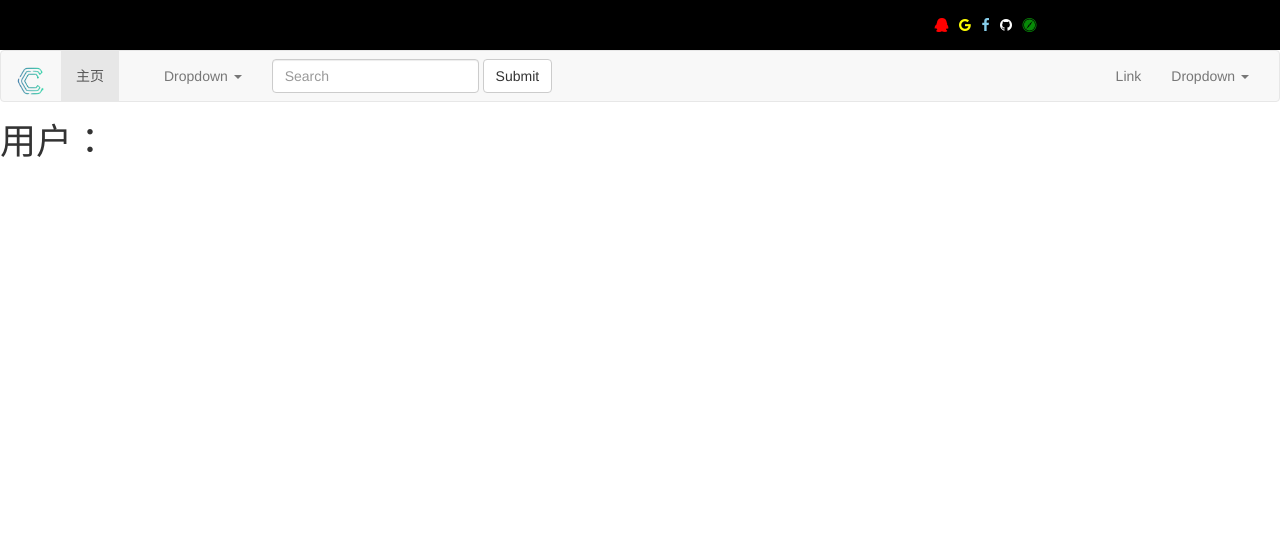
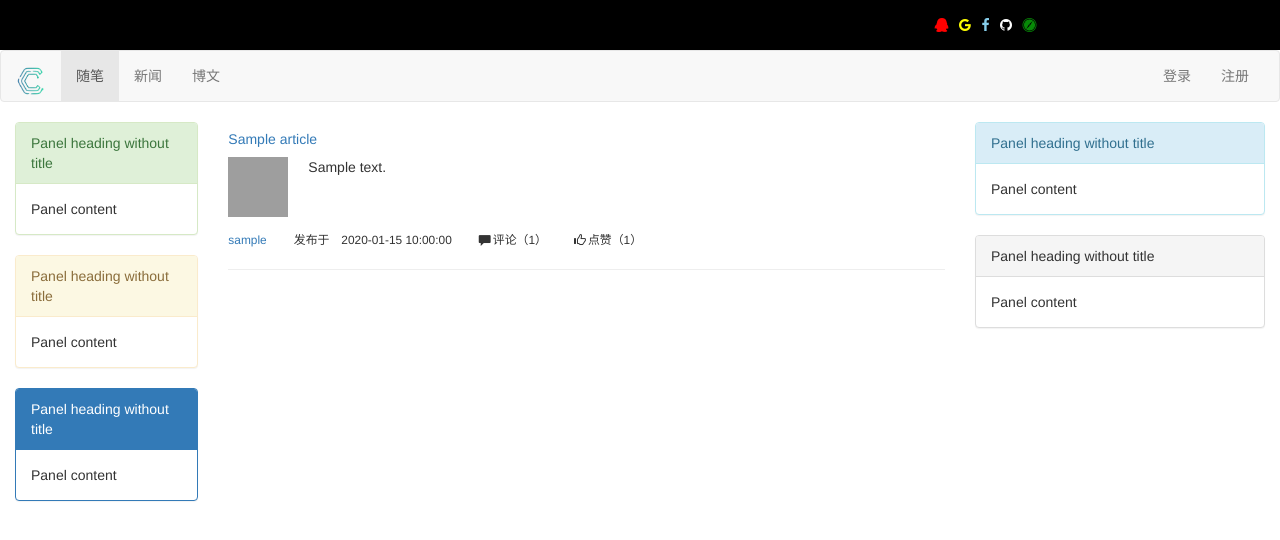
Before and after one commit to Dandelionym/CentBlog, a Django app: page / in a window 1280 px wide. Shown: the top 540 px of the page. Run offline with Django 3.2, Linux system fonts and the light colour scheme; tables that the repository leaves empty hold one stand-in row (values such as "Sample post"); some libraries are stand-ins or nearby versions; grey boxes are pictures that could not be loaded.

Commit message:
Django 2.2 : 2020-07-05

```diff
--- a/BlogCN/urls.py
+++ b/BlogCN/urls.py
@@ -23,15 +23,23 @@ urlpatterns = [
     path('admin/', admin.site.urls),
     path('', views.index, name='index'),
     path('login/', views.login, name='login'),
+    path('logout/', views.logout, name='logout'),
     path('index/', views.index, name='index'),
     path('register/', views.register, name='register'),
+    path('digg/', views.digg),
+
+    # Personal sites
+    re_path('^(?P<username>\w+)/(?P<condition>tag|archive|category)/(?P<param>.*)/$', views.home_site),
+    re_path('^(?P<username>\w+)/$', views.home_site),
+
+    # Articles
+re_path('^(?P<username>\w+)/articles/(?P<article_id>\d+)$', views.article_detail),
 
 
 
-
-
+    # Function
     path('get_valid_img/', views.get_valid_img),
 
-
+    # Media
     re_path(r'media/(?P<path>.*)$', serve, {'document_root': settings.MEDIA_ROOT})
 ]
--- a/CentBLG/models.py
+++ b/CentBLG/models.py
@@ -58,6 +58,11 @@ class Article(models.Model):
 	title = models.CharField(max_length=50, verbose_name='文章标题')
 	desc = models.CharField(max_length=255, verbose_name='文章描述')
 	create_time = models.DateTimeField(verbose_name='创建时间', auto_now_add=True)
+	content = models.TextField()
+
+	comment_count = models.IntegerField(default=0)
+	up_count = models.IntegerField(default=0)
+	down_count = models.IntegerField(default=0)
 
 	user = models.ForeignKey(verbose_name='作者', to='UserInfo', to_field='nid', on_delete=models.CASCADE)
 	category = models.ForeignKey(to='Category', to_field='nid', null=True, on_delete=models.CASCADE)
@@ -66,7 +71,6 @@ class Article(models.Model):
 		through='Article2Tag',
 		through_fields=('article', 'tag'),
 	)
-	content = models.TextField()
 
 	def __str__(self):
 		return self.title
--- a/CentBLG/views.py
+++ b/CentBLG/views.py
@@ -1,16 +1,23 @@
-from django.shortcuts import render, HttpResponse
+from django.db.models import Count
+from django.shortcuts import render, HttpResponse, redirect
 from django.http import JsonResponse
+from django.db.models.functions import TruncMonth
 from CentBLG.formhelper import UserForm
 from CentBLG.models import UserInfo
 from django.contrib import auth
+from CentBLG import models
 
 def login(request):
+	""" 用户登录
+	:param request:
+	:return:
+	"""
 	ret = {'status': False, 'msg': None, 'user': None}
 	if request.method == 'POST':
 		user = request.POST.get('user')
 		password = request.POST.get('password')
 		valid_code = request.POST.get('valid_code')
-		print(user)
+		print(request.session.get('valid_code'))
 		if valid_code.upper() == request.session.get('valid_code').upper():
 			user = auth.authenticate(username=user, password=password)
 			if user:
@@ -31,6 +38,10 @@ def login(request):
 
 
 def register(request):
+	""" 用户注册
+	:param request:
+	:return:
+	"""
 	if request.is_ajax():
 		form = UserForm(request.POST)
 		ret = {'status': False, 'msg': None}
@@ -56,12 +67,25 @@ def register(request):
 
 
 def index(request):
+	""" 用户主页
+	:param request:
+	:return:
+	"""
+	article_list = models.Article.objects.all()
 
 
 
-	return render(request, 'index.html', {})
+
+	return render(request, 'index.html', {'article_list': article_list})
 
 
+def logout(request):
+	""" 注销功能：等同于执行 request.session.flush()
+	:param request:
+	:return:
+	"""
+	auth.logout(request)
+	return redirect('/login/')
 
 
 
@@ -94,6 +118,8 @@ def get_valid_img(request):
 		official_code += str(random_char)
 
 	request.session["valid_code"] = official_code
+	print(request.session["valid_code"])
+
 
 	for i in range(25):
 		x1 = random.randint(0, width)
@@ -113,3 +139,90 @@ def get_valid_img(request):
 	data = f.getvalue()
 
 	return HttpResponse(data)
+
+
+def get_classfication_style(username):
+	user = UserInfo.objects.filter(username=username).first()
+	blog = user.blog
+	cate_list = models.Category.objects.filter(blog=blog).annotate(c=Count('article__title')).values()
+	tag_list = models.Tag.objects.filter(blog=blog).values("pk").annotate(c=Count("article")).values_list("title", "c")
+	date_list = models.Article.objects.filter(user=user).annotate(month=TruncMonth("create_time")).values("month").annotate(c=Count('nid')).values_list('month', 'c')
+
+	return {'blog': blog, 'cate_list':cate_list, 'tag_list':tag_list, 'date_list':date_list}
+
+def home_site(request, username, **kwargs):
+	""" 个人站点视图函数
+	:param username:
+	:param request:
+	:return:
+	"""
+	user = UserInfo.objects.filter(username=username).first()
+	if not user:
+		return render(request, 'error.html')
+
+	# 根据Username查询当前对应的博客站点
+	blog = user.blog
+
+	# 当前博客对应的所有文章，也可以: article_list = user.article_set.all()
+	if not kwargs:
+		article_list = models.Article.objects.filter(user=user)
+	else:
+		condition = kwargs.get('condition')
+		param = kwargs.get('param')
+
+		if condition == 'category':
+			article_list = models.Article.objects.filter(user=user).filter(category__title=param)
+		elif condition == 'tag':
+			article_list = models.Article.objects.filter(user=user).filter(tags__title=param)
+		else:
+			year, month = param.split('-')
+			article_list = models.Article.objects.filter(user=user).filter(create_time__year=year, create_time__month=month)
+
+
+	# 查询当前站点的每一个分类名称以及对应的文章数量
+	# ret = models.Category.objects.values("pk").annotate(c=Count('article__title')).values()
+	cate_list = models.Category.objects.filter(blog=blog).annotate(c=Count('article__title')).values()
+
+	# 查询当前站点的每一个标签名称以及对应的文章数量
+	tag_list = models.Tag.objects.filter(blog=blog).values("pk").annotate(c=Count("article")).values_list("title", "c")
+
+	# 查询当前站点的每一个年月的名称以及对应的文章数量
+	# ret = models.Article.objects.extra(select={'is_recent': "create_time > 2020-06-30"})
+
+	date_list = models.Article.objects.filter(user=user).annotate(month=TruncMonth("create_time")).values("month").annotate(c=Count('nid')).values_list('month', 'c')
+	# date_list = models.Article.objects.extra(select={'y_m_d_date': 'date_format(create_time, "%%Y-%%m-%%d")'}).values('title', 'y_m_d_date')
+
+	return render(request, 'home_site.html', {
+					  'username': username,
+		              'blog': blog,
+		              'article_list': article_list,
+		              'cate_list': cate_list,
+		              'tag_list': tag_list,
+		              'date_list': date_list
+	              })
+
+
+def article_detail(request, username, article_id):
+	user = UserInfo.objects.filter(username=username).first()
+	blog = user.blog
+
+	article_obj = models.Article.objects.filter(pk=article_id).first()
+
+	return render(request, 'article_detail.html', locals())
+
+
+
+def digg(request):
+	import json
+
+	print(request.POST)
+	article_id = request.POST.get('article_id')
+	is_up = json.loads(request.POST.get('is_up'))
+	user_id = request.user.pk
+
+	ard = models.ArticleUpDown.objects.create(user_id=user_id, article_id=article_id, is_up=is_up)
+
+	print(ard)
+
+
+	return HttpResponse('ok')
--- a/templates/index.html
+++ b/templates/index.html
@@ -6,12 +6,26 @@
 	<link rel="stylesheet" href="/static/centBlog/plugins/bs/css/bootstrap.min.css">
 	<link rel="stylesheet" href="/static/centBlog/plugins/fa/css/font-awesome.min.css">
 	<link rel="stylesheet" href="/static/centBlog/css/color.css">
+	<script src="/static/centBlog/plugins/jquery-3.4.1.js"></script>
+	<script src="/static/centBlog/plugins/bs/js/bootstrap.min.js"></script>
 	<style>
 		.headbar{
 			background: black; height: 50px; width: 100%; margin: 0
 		}
 		.box i {
 			line-height: 50px;
+		}
+		#user_icon {
+			margin-right: 10px;
+			font-size: 18px;
+			vertical-align: -3px;
+		}
+		.atricle_bottom_bar {
+			margin-top: 15px;
+		}
+		.atricle_bottom_bar .glyphicon {
+			vertical-align: -1px;
+			margin-right: 2px;
 		}
 	</style>
 </head>
@@ -34,7 +48,7 @@
 		<div class="navbar-header">
 			<button type="button" class="navbar-toggle collapsed" data-toggle="collapse"
 			        data-target="#bs-example-navbar-collapse-1" aria-expanded="false">
-				<span class="sr-only"></span>
+				<span class="sr-only">Toggle navigation</span>
 				<span class="icon-bar"></span>
 				<span class="icon-bar"></span>
 				<span class="icon-bar"></span>
@@ -44,55 +58,103 @@
 
 		<div class="collapse navbar-collapse" id="bs-example-navbar-collapse-1">
 			<ul class="nav navbar-nav">
-				<li class="active"><a href="#">主页<span class="sr-only">(当前)</span></a></li>
-				<li><a href="#"></a></li>
-				<li class="dropdown">
+				<li class="active"><a href="#">随笔<span class="sr-only">(当前)</span></a></li>
+				<li><a href="#">新闻</a></li>
+				<li><a href="#">博文</a></li>
+			</ul>
+
+			<ul class="nav navbar-nav navbar-right">
+				{% if request.user.is_authenticated %}
+					<li><a href="#"><span id="user_icon" class="glyphicon glyphicon-user"></span>{{ request.user.username }}</a></li>
+					<li class="dropdown">
 					<a href="#" class="dropdown-toggle" data-toggle="dropdown" role="button" aria-haspopup="true"
-					   aria-expanded="false">Dropdown <span class="caret"></span></a>
+					   aria-expanded="false">设置<span class="caret"></span></a>
 					<ul class="dropdown-menu">
-						<li><a href="#">Action</a></li>
-						<li><a href="#">Another action</a></li>
-						<li><a href="#">Something else here</a></li>
-						<li role="separator" class="divider"></li>
-						<li><a href="#">Separated link</a></li>
-						<li role="separator" class="divider"></li>
-						<li><a href="#">One more separated link</a></li>
-					</ul>
-				</li>
-			</ul>
-			<form class="navbar-form navbar-left">
-				<div class="form-group">
-					<input type="text" class="form-control" placeholder="Search">
-				</div>
-				<button type="submit" class="btn btn-default">Submit</button>
-			</form>
-			<ul class="nav navbar-nav navbar-right">
-				<li><a href="#">Link</a></li>
-				<li class="dropdown">
-					<a href="#" class="dropdown-toggle" data-toggle="dropdown" role="button" aria-haspopup="true"
-					   aria-expanded="false">Dropdown <span class="caret"></span></a>
-					<ul class="dropdown-menu">
-						<li><a href="#">Action</a></li>
-						<li><a href="#">Another action</a></li>
-						<li><a href="#">Something else here</a></li>
+						<li><a href="#">个人资料</a></li>
+						<li><a href="#"></a></li>
+						<li><a href={% url 'logout' %}>注销</a></li>
 						<li role="separator" class="divider"></li>
 						<li><a href="#">Separated link</a></li>
 					</ul>
 				</li>
+				{% else %}
+					<li><a href={% url 'login' %}>登录</a></li>
+					<li><a href={% url 'register' %}>注册</a></li>
+				{% endif %}
 			</ul>
 		</div><!-- /.navbar-collapse -->
 	</div><!-- /.container-fluid -->
 </nav>
-<h1 class="h1">用户：{{ request.user.username }}</h1>
+
+<div class="container-fluid">
+	<div class="row">
+		<div class="col-md-2">
+			<div class="panel panel-success">
+				<div class="panel-heading">Panel heading without title</div>
+				<div class="panel-body">
+					Panel content
+				</div>
+			</div>
+			<div class="panel panel-warning">
+				<div class="panel-heading">Panel heading without title</div>
+				<div class="panel-body">
+					Panel content
+				</div>
+			</div>
+			<div class="panel panel-primary">
+				<div class="panel-heading">Panel heading without title</div>
+				<div class="panel-body">
+					Panel content
+				</div>
+			</div>
+		</div>
+		<div class="col-md-7">
+			<div class="aritcle_list">
+				{% for article in article_list %}
+					<div class="article_item">
+						<h5><a>{{ article.title }}</a></h5>
+						<div class="article_desc">
+							<span class="media-left">
+								<img width="60" height="60" alt="头像" src='media/{{ article.user.avater }}'>
+							</span>
+							<span class="media-right">
+								{{ article.desc }}
+							</span>
+						</div>
+						<div class="small atricle_bottom_bar">
+							<span><a>{{ article.user.username }}</a></span>&emsp;&emsp;
+							<span>发布于&emsp;{{ article.create_time | date:"Y-m-d  H:i:s" }}</span>&emsp;&emsp;
+							<span class="glyphicon glyphicon-comment"></span>评论（{{ article.comment_count}}）&emsp;&emsp;
+							<span class="glyphicon glyphicon-thumbs-up"></span>点赞（{{ article.up_count }}）&emsp;&emsp;
+						</div>
+					</div>
+					<hr>
+				{% endfor %}
+			</div>
+		</div>
+		<div class="col-md-3">
+			<div class="panel panel-info">
+				<div class="panel-heading">Panel heading without title</div>
+				<div class="panel-body">
+					Panel content
+				</div>
+			</div>
+			<div class="panel panel-default">
+				<div class="panel-heading">Panel heading without title</div>
+				<div class="panel-body">
+					Panel content
+				</div>
+			</div>
+		</div>
+	</div>
+</div>
 
 
 
 
 
-<script src="/static/centBlog/plugins/jquery-3.4.1.js"></script>
-<script src="/static/centBlog/plugins/bs/css/bootstrap.min.css"></script>
 <script>
-$('.collapsed').collapse();
+
 </script>
 </body>
 </html>
--- a/templates/register.html
+++ b/templates/register.html
@@ -18,6 +18,7 @@
 			margin: 0;
 			padding: 0;
 		}
+
 		#id_user, #id_pswd, #id_phone, #id_reps, #id_email {
 			border-top: none !important;
 			border-left: none !important;
@@ -27,20 +28,25 @@
 			box-shadow: none !important;
 			text-align: center !important;
 		}
+
 		.expend-width {
 					width: 100%;
 		}
+
 		.jstf_sp{
 			display: flex;
 			justify-content: space-between;
 		}
+
 		.jstf_sa{
 			display: flex;
 			justify-content: space-around;
 		}
+
 		.mg_20{
 			margin: 20px;
 		}
+
 		.mg_10{
 			margin: 10px;
 		}
```
Also changed, not shown: CentBLG/templatetags/my_tags.py (added, +20 -0 lines), templates/article_detail.html (added, +37 -0 lines), templates/base.html (added, +72 -0 lines), templates/classfication.html (added, +35 -0 lines), templates/error.html (added, +11 -0 lines), templates/home_site.html (added, +20 -0 lines), CentBLG/migrations/0002_auto_20200705_1204.py (added), CentBLG/templatetags/__init__.py (added), media/avatars/蓝色荷花.jpg (added).
